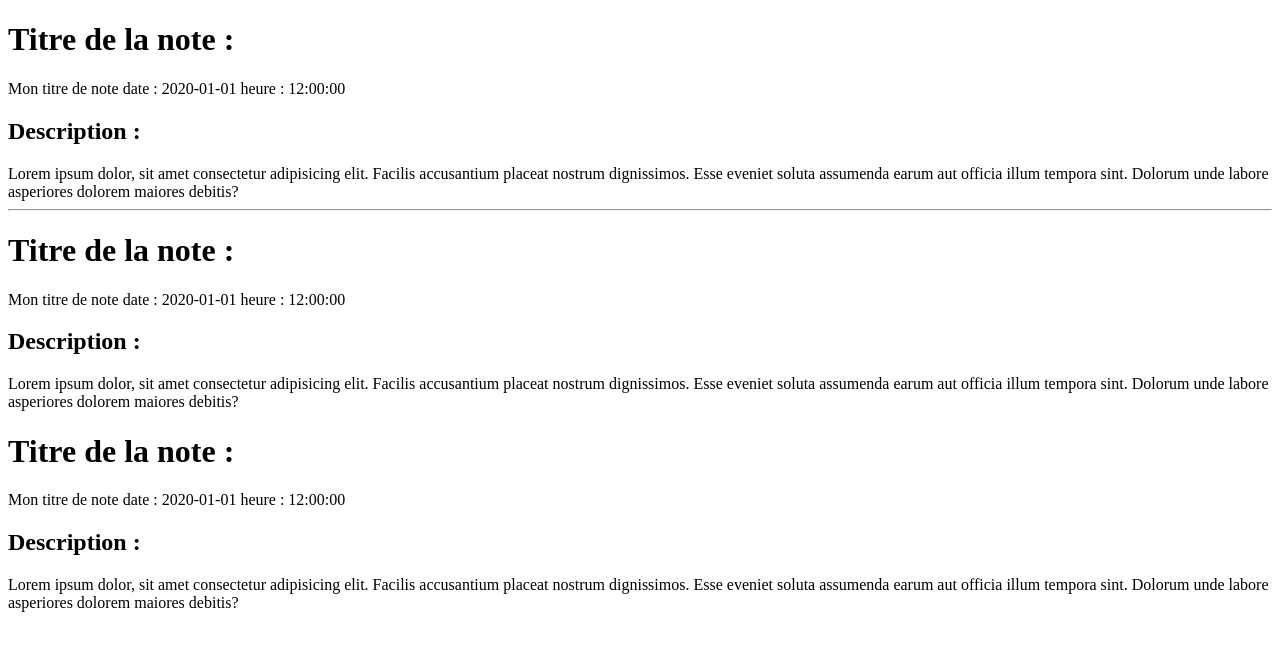
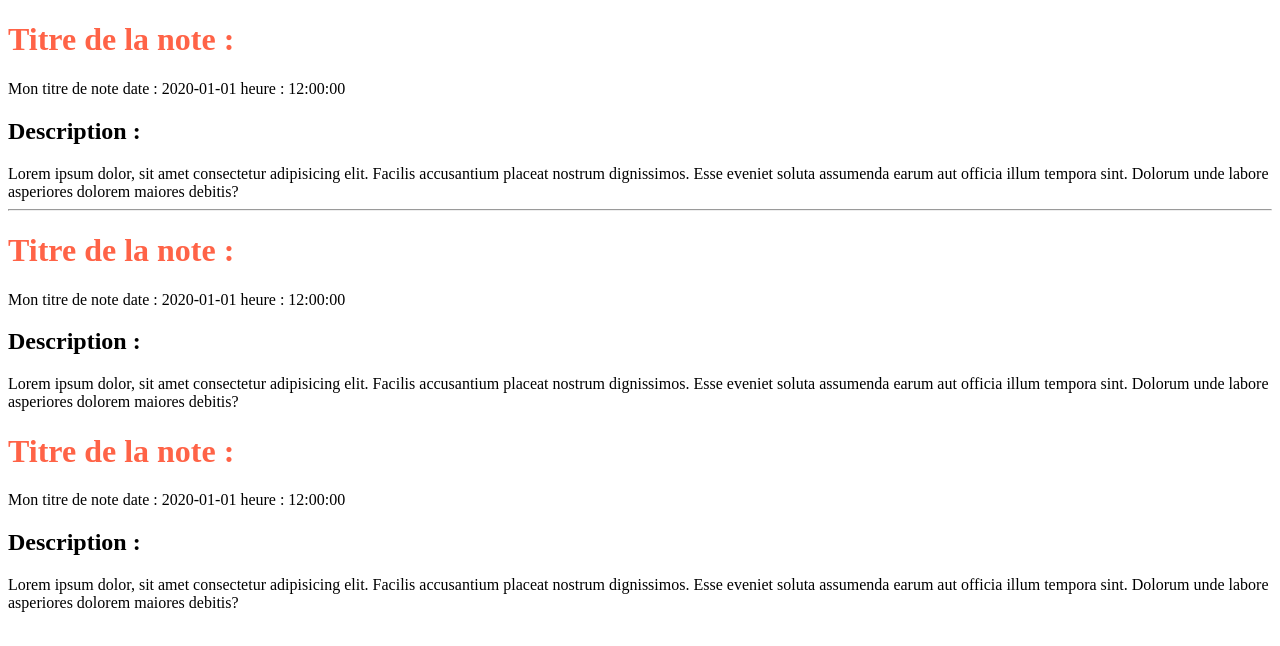
Before and after one commit to champix56/DHLCV_2020_12, a website: page index.html in a window 1280 px wide. Drawn offline with Linux system fonts and the light colour scheme.

Commit message:
mise en place d'une feuille css

```diff
--- /dev/null
+++ b/css/style.css
@@ -0,0 +1,5 @@
+/* selecteur pour tous les h1 */
+h1{
+    color:tomato;
+    font-weight: 900;
+}
--- a/index.html
+++ b/index.html
@@ -5,13 +5,28 @@
     <meta charset="UTF-8">
     <meta name="viewport" content="width=device-width, initial-scale=1.0">
     <title>Mes Post It &copy;</title>
+    <!--
+        tres mauvaise pratique
+
+    <style type="text/css">
+        body{
+            color:skyblue;
+        }
+    </style>
+    -->
+    <link rel="stylesheet" href="css/style.css"/>
 </head>
 
 <body>
     <div id="main">
         <div id="editor">
             <div id="formulaire">
-                <h1>Titre de la note :</h1>
+                <!--
+                    pas tres bonne pratique
+
+                    <h1 style="color:skyblue;text-decoration: underline tomato;">Titre de la note :</h1>
+                -->
+                <h1 >Titre de la note :</h1>
                 Mon titre de note
                 date : 2020-01-01 heure : 12:00:00
                 <h2>Description :</h2>
```
